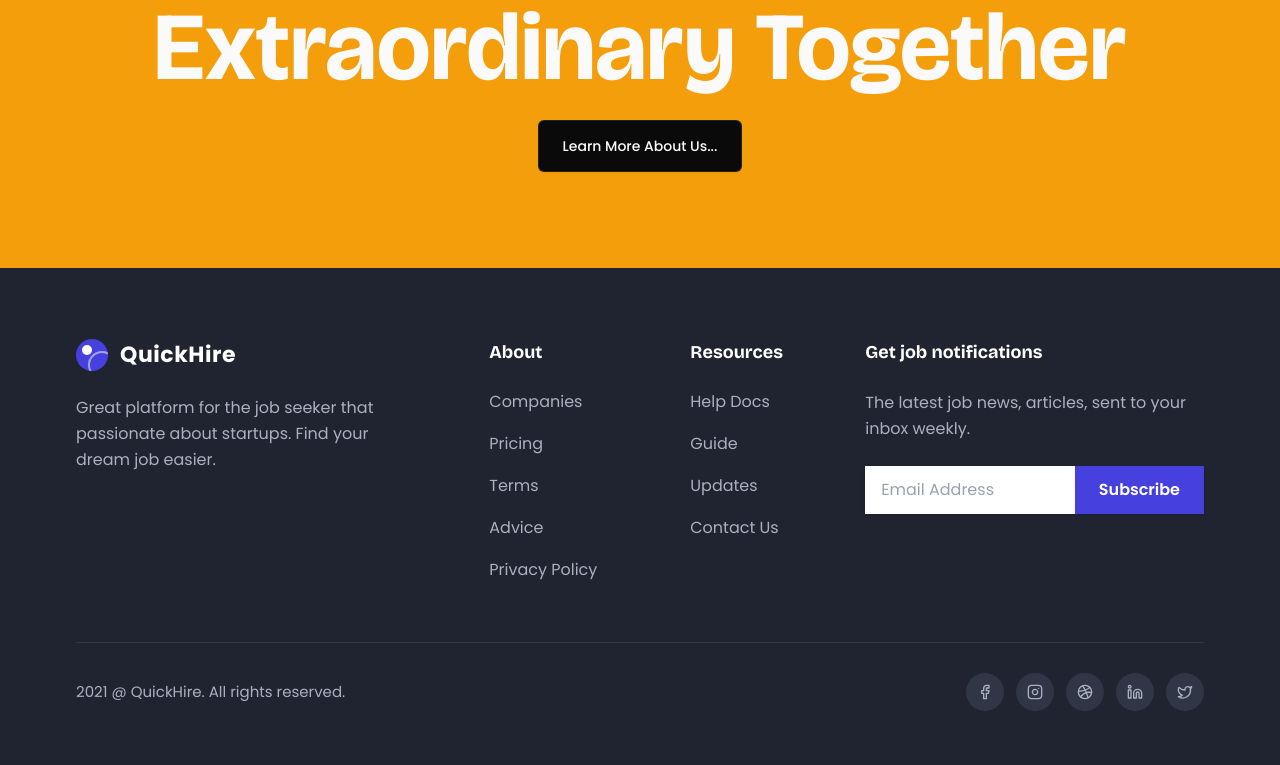
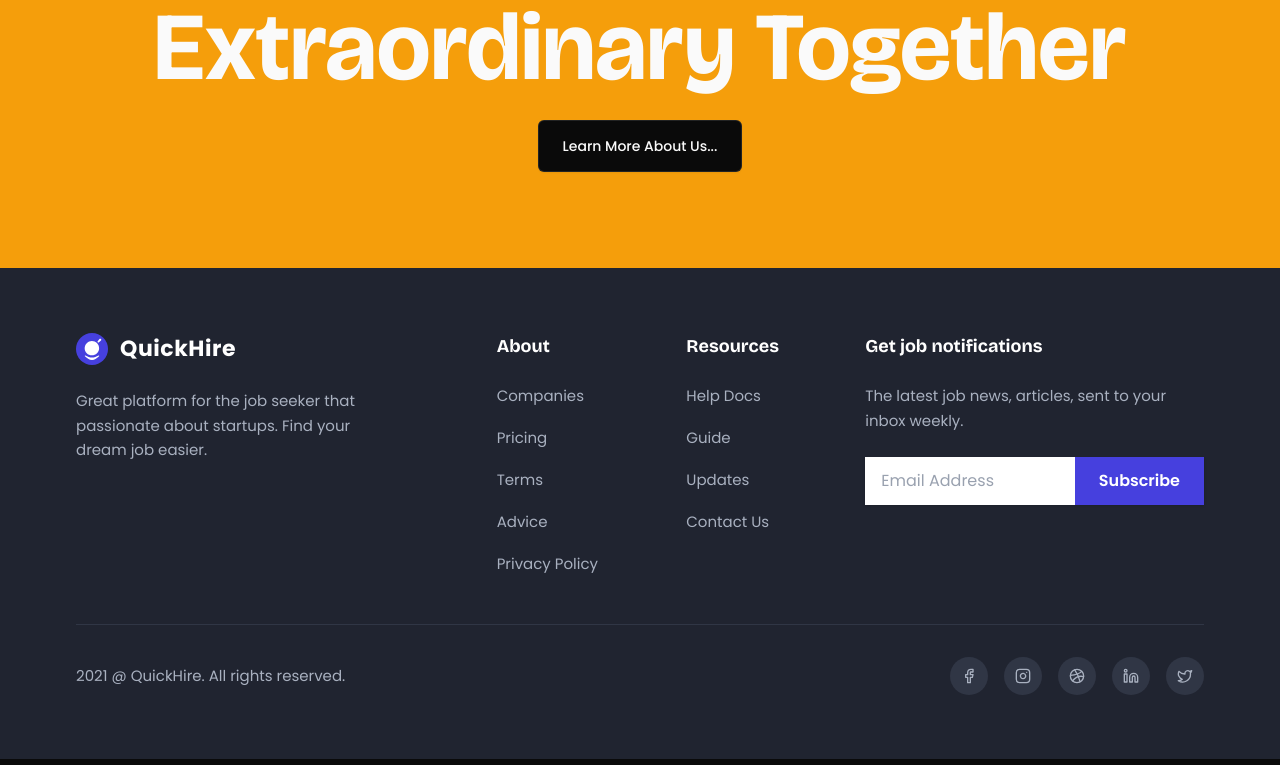
Before and after one commit to Alok4D/quick-hire-assessment, a Next.js app: page / in a window 1280 px wide. Shown: the part 5566-6331 px from the top of the page. Built offline with nearby package versions, Linux system fonts and the light colour scheme.

Commit message:
footer design and response complete

```diff
--- a/app/(home)/_components/Footer.tsx
+++ b/app/(home)/_components/Footer.tsx
@@ -1,41 +1,39 @@
-
+import React from 'react';
 import { Facebook, Instagram, Dribbble, Linkedin, Twitter } from 'lucide-react';
+import Image from 'next/image';
 
 export default function Footer() {
   return (
-    // Outer wrapper ensures the exact background color and minimum height
-    <footer className="bg-[#202430] w-full flex justify-center items-center lg:h-[497px] min-h-[497px]">
-
-      {/* Main container with exact max-width and internal spacing */}
-      <div className="max-w-[1192px] w-full px-6 md:px-8 py-12 md:py-0 h-full flex flex-col justify-center">
+    <footer className="bg-[#202430] w-full flex justify-center items-center">
+      {/* Main container */}
+      <div className="max-w-[1192px] w-full px-6 md:px-8 py-12 flex flex-col justify-center">
 
         {/* Top Content Area */}
-        <div className="grid grid-cols-1 md:grid-cols-2 lg:grid-cols-12 gap-10 lg:gap-8 pt-6">
+        <div className="flex flex-col gap-10 lg:grid lg:grid-cols-12 lg:gap-8 pt-4">
 
           {/* Column 1: Brand & Description */}
-          <div className="lg:col-span-4 max-w-sm">
-            <div className="flex items-center gap-3 mb-6">
-              {/* Custom CSS Logo replicating the image perfectly */}
-              <div className="w-8 h-8 rounded-full bg-[#4640DE] relative overflow-hidden flex-shrink-0">
-                <div className="w-2.5 h-2.5 bg-white rounded-full absolute top-1.5 left-1.5 z-10"></div>
-                <div className="w-7 h-7 border-2 border-white rounded-full absolute -bottom-2 -right-2 opacity-50"></div>
-              </div>
+          <div className="lg:col-span-4 flex flex-col gap-6">
+            <div className="flex items-center gap-3">
+              {/* Custom CSS Logo */}
+            <Image src="/footer-image/footer-logo.svg" alt="Footer Logo" width={32} height={32} />
               <span className="text-white text-[22px] font-bold tracking-wide">
                 QuickHire
               </span>
             </div>
-            <p className="text-[#A9B1C0] leading-relaxed text-base pr-4">
+            <p className="text-[#A9B1C0] leading-relaxed text-[15px] pr-4 md:pr-10">
               Great platform for the job seeker that passionate about startups. Find your dream job easier.
             </p>
           </div>
 
-          {/* Column 2: About Links */}
-          <div className="lg:col-span-2 lg:justify-self-center">
-            <h3 className="text-white text-lg font-semibold mb-6">About</h3>
+          {/* Middle Section: About & Resources (Side-by-side on mobile) */}
+          <div className="grid grid-cols-2 gap-4 lg:col-span-4 lg:justify-items-center">
+            {/* About Links */}
+            <div>
+              <h3 className="text-white text-lg font-semibold mb-5 lg:mb-6">About</h3>
               <ul className="space-y-[18px]">
                 {['Companies', 'Pricing', 'Terms', 'Advice', 'Privacy Policy'].map((item) => (
                   <li key={item}>
-                  <a href="#" className="text-[#A9B1C0] hover:text-white transition-colors text-base">
+                    <a href="#" className="text-[#A9B1C0] hover:text-white transition-colors text-[15px]">
                       {item}
                     </a>
                   </li>
@@ -43,33 +41,36 @@ export default function Footer() {
               </ul>
             </div>
 
-          {/* Column 3: Resources Links */}
-          <div className="lg:col-span-2 lg:justify-self-center">
-            <h3 className="text-white text-lg font-semibold mb-6">Resources</h3>
+            {/* Resources Links */}
+            <div>
+              <h3 className="text-white text-lg font-semibold mb-5 lg:mb-6">Resources</h3>
               <ul className="space-y-[18px]">
                 {['Help Docs', 'Guide', 'Updates', 'Contact Us'].map((item) => (
                   <li key={item}>
-                  <a href="#" className="text-[#A9B1C0] hover:text-white transition-colors text-base">
+                    <a href="#" className="text-[#A9B1C0] hover:text-white transition-colors text-[15px]">
                       {item}
                     </a>
                   </li>
                 ))}
               </ul>
             </div>
+          </div>
 
           {/* Column 4: Newsletter Subscription */}
-          <div className="lg:col-span-4 lg:pl-4">
-            <h3 className="text-white text-lg font-semibold mb-6">Get job notifications</h3>
-            <p className="text-[#A9B1C0] leading-relaxed text-base mb-6 max-w-sm">
+          <div className="lg:col-span-4 lg:pl-4 flex flex-col">
+            <h3 className="text-white text-lg font-semibold mb-4 lg:mb-6">Get job notifications</h3>
+            <p className="text-[#A9B1C0] leading-relaxed text-[15px] mb-6 max-w-sm">
               The latest job news, articles, sent to your inbox weekly.
             </p>
-            <div className="flex w-full items-center shadow-sm">
+
+            {/* Form: Stacked on mobile, inline on desktop */}
+            <div className="flex flex-col sm:flex-row w-full shadow-sm gap-4 sm:gap-0">
               <input
                 type="email"
                 placeholder="Email Address"
-                className="flex-1 w-full px-4 py-3 bg-white text-gray-900 placeholder:text-gray-400 focus:outline-none focus:ring-2 focus:ring-[#4640DE]/50"
+                className="w-full px-4 py-3 bg-white text-gray-900 placeholder:text-gray-400 focus:outline-none focus:ring-2 focus:ring-[#4640DE]/50"
               />
-              <button className="bg-[#4640DE] hover:bg-[#3b36be] transition-colors text-white font-semibold px-6 py-3 whitespace-nowrap">
+              <button className="bg-[#4640DE] hover:bg-[#3b36be] transition-colors text-white font-semibold px-6 py-3 whitespace-nowrap w-fit sm:w-auto">
                 Subscribe
               </button>
             </div>
@@ -78,15 +79,15 @@ export default function Footer() {
         </div>
 
         {/* Divider */}
-        <hr className="border-[#303645] mt-[60px] mb-[30px]" />
+        <hr className="border-[#303645] mt-12 mb-8" />
 
         {/* Bottom Area: Copyright & Socials */}
-        <div className="flex flex-col-reverse md:flex-row justify-between items-center gap-6 pb-2">
-          <p className="text-[#A9B1C0] text-[15px]">
+        <div className="flex flex-col md:flex-row justify-between items-center gap-6 pb-4">
+          <p className="text-[#A9B1C0] text-[15px] text-center md:text-left">
             2021 @ QuickHire. All rights reserved.
           </p>
 
-          <div className="flex items-center gap-3">
+          <div className="flex items-center justify-center gap-4">
             <SocialIcon Icon={Facebook} />
             <SocialIcon Icon={Instagram} />
             <SocialIcon Icon={Dribbble} />
```
Also changed, not shown: public/footer-image/footer-logo.png (deleted), public/footer-image/footer-logo.svg (added). Lines whose indentation alone changed are shown as unchanged.
